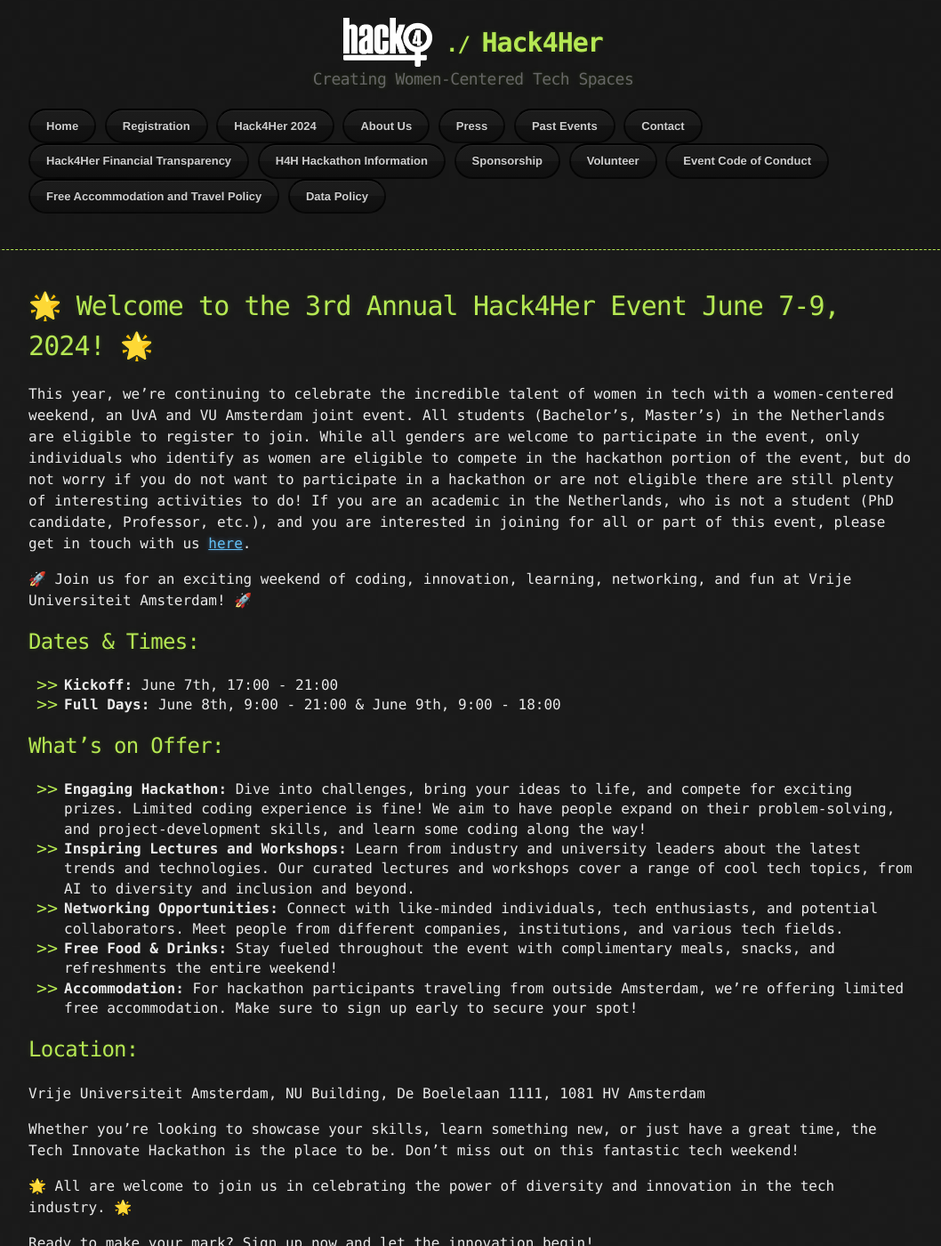
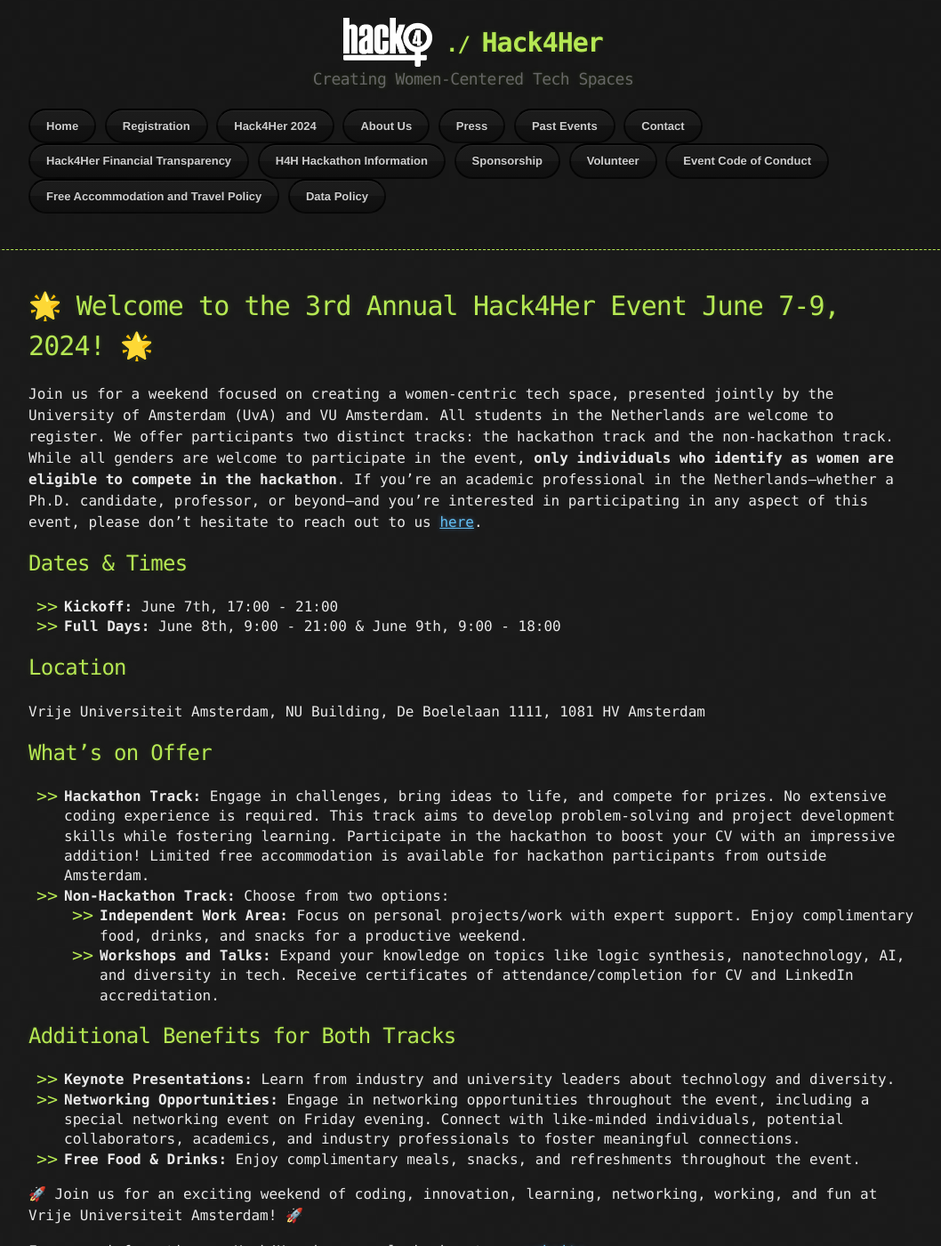
Before and after one commit to hack4her/hack4her.github.io, a Jekyll site: the page built from 2024_event.md, in a window 1280 px wide and 1400 px high. Shown: the whole window at 89% size, without its empty margins (108-1166 px from the left). Built offline with Jekyll 4.4.1, drawn with Linux system fonts in a browser that asks for light colours; our own code applies the rules of GitHub Pages for plain Markdown files; the repository's description, which GitHub fills in, is left out; some of the changed text lies outside the part shown.

Commit message:
Update 2024_event.md

```diff
--- a/2024_event.md
+++ b/2024_event.md
@@ -1,32 +1,32 @@
 
 # 🌟 Welcome to the 3rd Annual Hack4Her Event June 7-9, 2024! 🌟
 
-This year, we're continuing to celebrate the incredible talent of women in tech with a women-centered weekend, an UvA and VU Amsterdam joint event. All students (Bachelor's, Master's) in the Netherlands are eligible to register to join.  While all genders are welcome to participate in the event, only individuals who identify as women are eligible to compete in the hackathon portion of the event, but do not worry if you do not want to participate in a hackathon or are not eligible there are still plenty of interesting activities to do! If you are an academic in the Netherlands, who is not a student (PhD candidate, Professor, etc.), and you are interested in joining for all or part of this event, please get in touch with us [here](mailto:hack4her2024@gmail.com).
+Join us for a weekend focused on creating a women-centric tech space, presented jointly by the University of Amsterdam (UvA) and VU Amsterdam. All students in the Netherlands are welcome to register. We offer participants two distinct tracks: the hackathon track and the non-hackathon track. While all genders are welcome to participate in the event, **only individuals who identify as women are eligible to compete in the hackathon**. If you're an academic professional in the Netherlands—whether a Ph.D. candidate, professor, or beyond—and you're interested in participating in any aspect of this event, please don't hesitate to reach out to us [here](mailto:hack4her2024@gmail.com).
 
-🚀 Join us for an exciting weekend of coding, innovation, learning, networking, and fun at Vrije Universiteit Amsterdam! 🚀
-
-## Dates & Times:
+## Dates & Times
 
 - **Kickoff:** June 7th, 17:00 - 21:00
 - **Full Days:** June 8th, 9:00 - 21:00 & June 9th, 9:00 - 18:00
 
-## What's on Offer:
-
-- **Engaging Hackathon:** Dive into challenges, bring your ideas to life, and compete for exciting prizes. Limited coding experience is fine! We aim to have people expand on their problem-solving, and project-development skills, and learn some coding along the way!
-- **Inspiring Lectures and Workshops:** Learn from industry and university leaders about the latest trends and technologies. Our curated lectures and workshops cover a range of cool tech topics, from AI to diversity and inclusion and beyond.
-- **Networking Opportunities:** Connect with like-minded individuals, tech enthusiasts, and potential collaborators. Meet people from different companies, institutions, and various tech fields.
-- **Free Food & Drinks:** Stay fueled throughout the event with complimentary meals, snacks, and refreshments the entire weekend!
-- **Accommodation:** For hackathon participants traveling from outside Amsterdam, we're offering limited free accommodation. Make sure to sign up early to secure your spot!
-
-## Location:
-
+## Location
 Vrije Universiteit Amsterdam, NU Building, De Boelelaan 1111, 1081 HV Amsterdam
 
-Whether you're looking to showcase your skills, learn something new, or just have a great time, the Tech Innovate Hackathon is the place to be. Don't miss out on this fantastic tech weekend!
+## What's on Offer
+- **Hackathon Track:** Engage in challenges, bring ideas to life, and compete for prizes. No extensive coding experience is required. This track aims to develop problem-solving and project development skills while fostering learning. Participate in the hackathon to boost your CV with an impressive addition!  Limited free accommodation is available for hackathon participants from outside Amsterdam.
+- **Non-Hackathon Track:** Choose from two options:
+  - **Independent Work Area:** Focus on personal projects/work with expert support. Enjoy complimentary food, drinks, and snacks for a productive weekend.
+  - **Workshops and Talks:** Expand your knowledge on topics like logic synthesis, nanotechnology, AI, and diversity in tech. Receive certificates of attendance/completion for CV and LinkedIn accreditation.
 
-🌟 All are welcome to join us in celebrating the power of diversity and innovation in the tech industry. 🌟
+## Additional Benefits for Both Tracks
+- **Keynote Presentations:** Learn from industry and university leaders about technology and diversity.
+- **Networking Opportunities:** Engage in networking opportunities throughout the event, including a special networking event on Friday evening. Connect with like-minded individuals, potential collaborators, academics, and industry professionals to foster meaningful connections.
+- **Free Food & Drinks:** Enjoy complimentary meals, snacks, and refreshments throughout the event.
 
-Ready to make your mark? Sign up now and let the innovation begin!
+🚀 Join us for an exciting weekend of coding, innovation, learning, networking, working, and fun at Vrije Universiteit Amsterdam! 🚀
+
+For more information on Hack4Her in general check out our [website](https://hack4her.github.io/).
+
+🌟**Sign up now, early registration closes May 1st!**🌟
 
 
 <a href="https://docs.google.com/forms/d/e/1FAIpQLSdRWW-zl_Q58AGoLR0WqIlr7eypdgPIZn3Qo10W4VZH6-PDHg/viewform" target="_blank">
```
